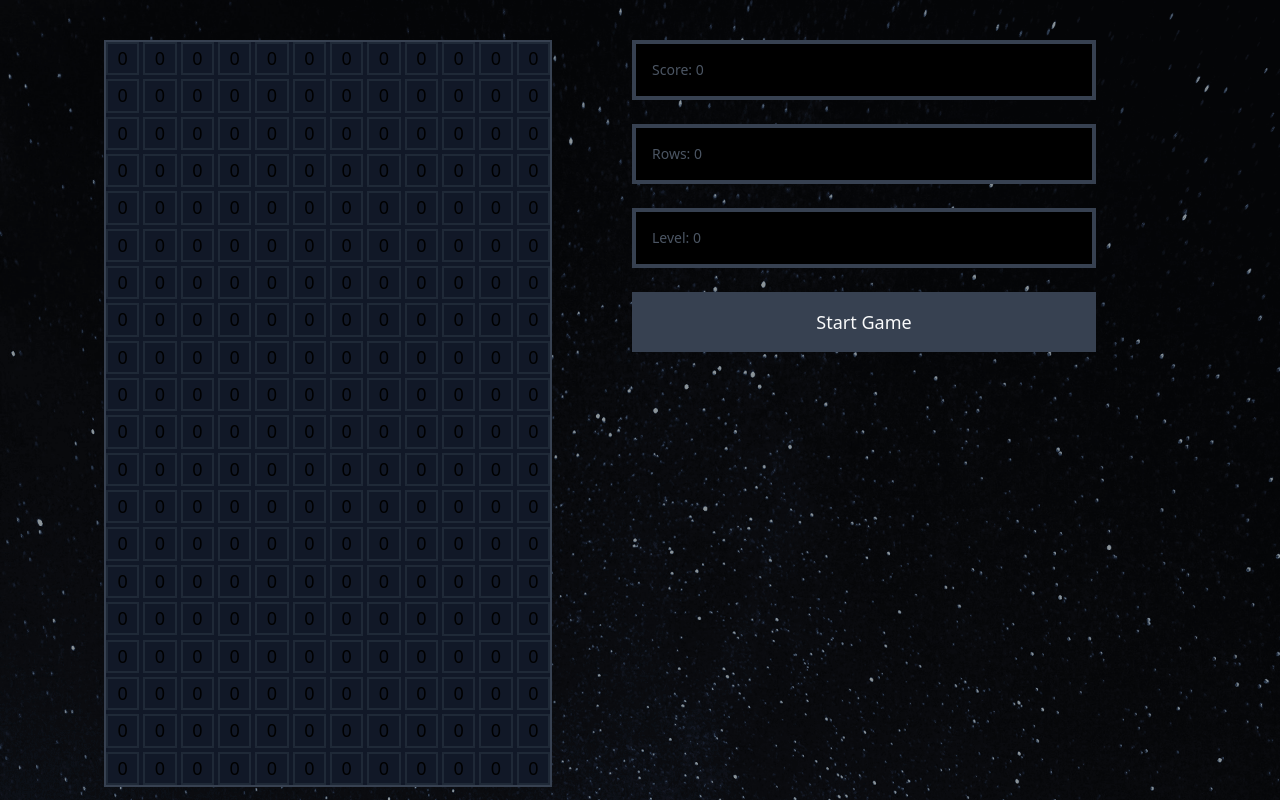
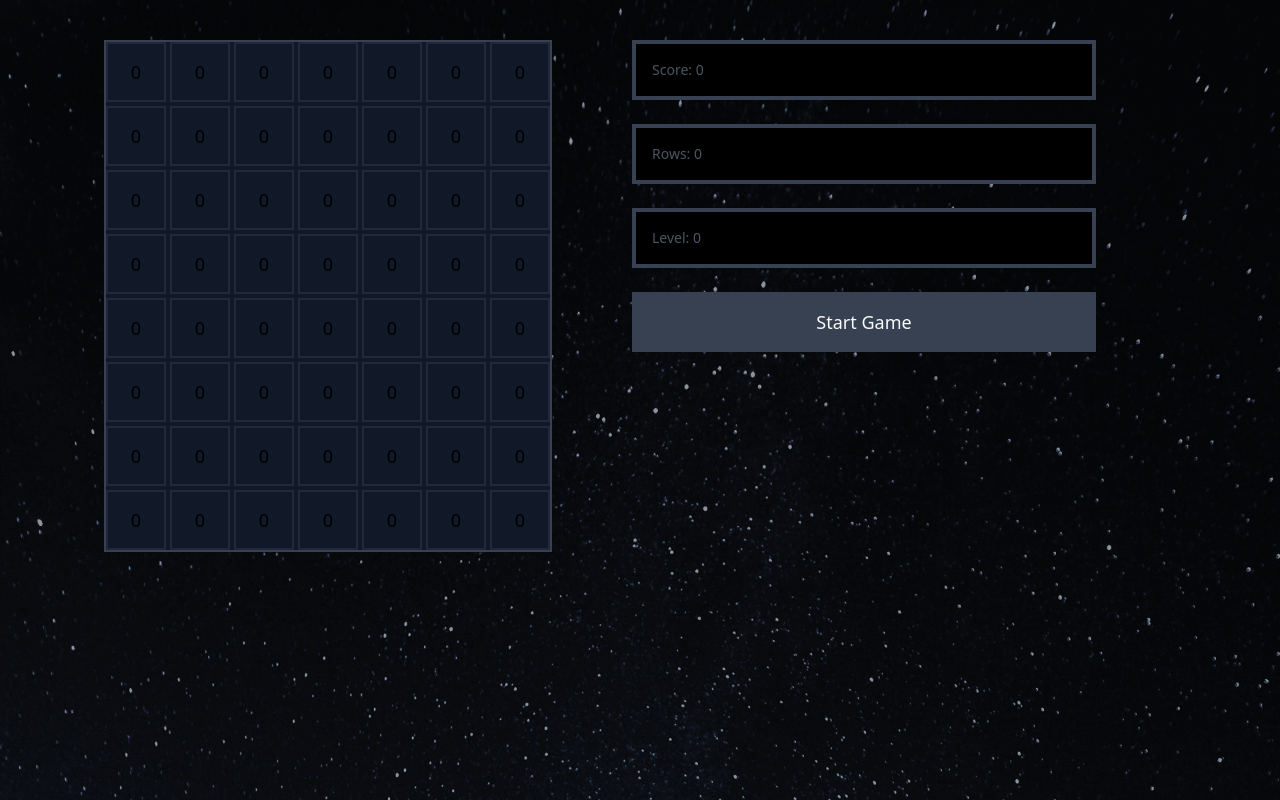
Before and after one commit to KimboTodd/kimblog, a Next.js app: page /dropchain-react in a window 1280 px wide. Built offline with nearby package versions, Linux system fonts and the light colour scheme.

Commit message:
fix width and height, center content in cells

```diff
--- a/components/dropchain/board.tsx
+++ b/components/dropchain/board.tsx
@@ -3,9 +3,11 @@ import Cell from './cell';
 import { Grid } from '../../lib/dropchain/types';
 
 const Board = ({ grid }: { grid: Grid }) => {
+  const GRID_COLS_TAILWIND = 'grid-cols-7';
+
   return (
     <div
-      className={`grid w-full max-w-md grid-cols-12 gap-1 border-2 border-solid border-gray-700 bg-gray-900`}
+      className={`grid w-full max-w-md ${GRID_COLS_TAILWIND} gap-1 border-2 border-solid border-gray-700 bg-gray-900`}
     >
       {grid.map(row =>
         row.map((cell, x) => <Cell key={x} tetrominoName={cell[0]} />)
--- a/components/dropchain/cell.tsx
+++ b/components/dropchain/cell.tsx
@@ -20,7 +20,7 @@ const Cell = ({ tetrominoName }: { tetrominoName: TetrominoName | number }) => {
     CHAINS_ARRAY[tetrominoName]?.shape[0][0] ?? CHAINS_ARRAY[0].shape[0][0];
   return (
     <div
-      className={`aspect-square ${color} border-2 border-gray-800 text-center align-middle text-lg`}
+      className={`aspect-square ${color} flex items-center justify-center border-2 border-gray-800 text-lg`}
     >
       {content}
     </div>
--- a/lib/dropchain/grid.ts
+++ b/lib/dropchain/grid.ts
@@ -1,7 +1,7 @@
 import { Cell, CellState, Grid } from './types';
 
-export const GRID_WIDTH = 12;
-export const GRID_HEIGHT = 20;
+export const GRID_WIDTH = 7;
+export const GRID_HEIGHT = 8;
 
 export const createGrid = (): Grid =>
   Array.from(Array(GRID_HEIGHT), () => newRow());
--- a/lib/dropchain/usePlayer.ts
+++ b/lib/dropchain/usePlayer.ts
@@ -79,7 +79,7 @@ export const usePlayer = (): [
 
   const resetPlayer = useCallback(() => {
     setPlayer({
-      pos: { x: GRID_WIDTH / 2 - 2, y: 0 },
+      pos: { x: Math.floor(GRID_WIDTH / 2), y: 0 },
       tetromino: randomChain().shape,
       collided: false,
     });
```
